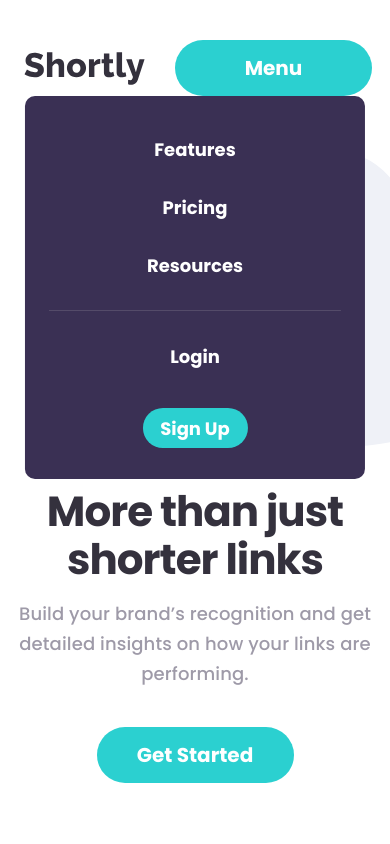
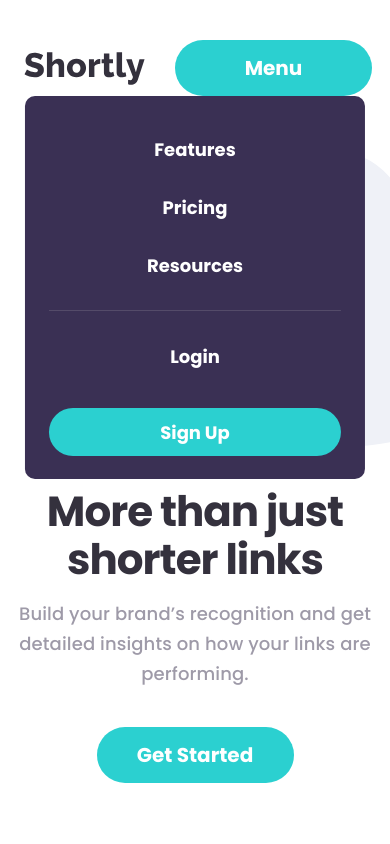
Before and after one commit to KiddAlexx/url-shortening-api-FM, a React (Vite) app: page / in a window 390 px wide. Both pictures are taken after a click on the button "Menu". Shown: the top 844 px of the page. Built offline with nearby package versions, Linux system fonts and the light colour scheme; the HTML template or start-up script is replaced by a standard one.

Commit message:
style sign up button for mobile menu

```diff
--- a/src/components/Header.jsx
+++ b/src/components/Header.jsx
@@ -40,7 +40,7 @@ function Header() {
               Login
             </a>
           </li>
-          <li>
+          <li className="btn-signup-container">
             <button className="btn-signup btn-main">Sign Up</button>
           </li>
         </ul>
--- a/src/queries.css
+++ b/src/queries.css
@@ -307,6 +307,11 @@
     gap: 3.7rem; */
     flex-direction: column;
     margin-top: 3.2rem;
+    width: 100%;
+  }
+
+  .btn-signup-container {
+    width: 100%;
   }
 
   .btn-signup {
@@ -316,6 +321,8 @@
     line-height: 2.2rem; */
     font-size: 1.8rem;
     line-height: 2.7rem;
+    height: 4.8rem;
+    width: 100%;
   }
 
   /********************Hero-Component*******************/
```
